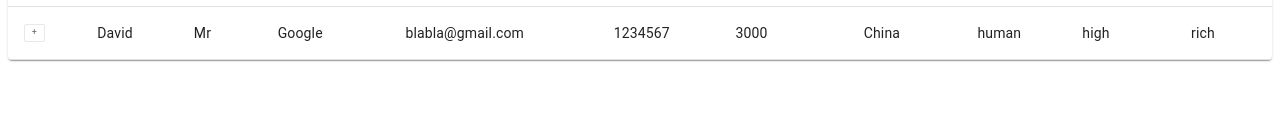
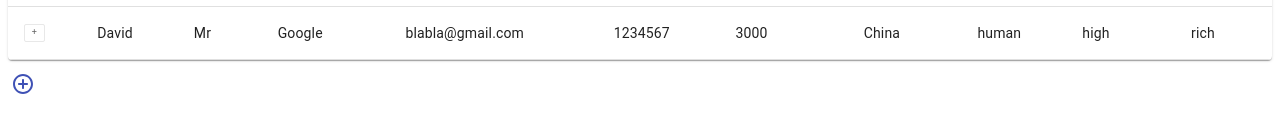
Before and after one commit to AOT-CRM-Project/EzCRM-Client-v1.0.0, a React app: page / in a window 1280 px wide. Shown: the part 183-316 px from the top of the page. Built offline with nearby package versions, Linux system fonts and the light colour scheme.

Commit message:
TC-15: add "add" icon button

```diff
--- a/src/component/ContactTable/ContactTable.module.scss
+++ b/src/component/ContactTable/ContactTable.module.scss
@@ -10,21 +10,13 @@
   font-size: 9px;
 }
 
-.add_icon {
-  width: 7px;
-  height: 6px;
-  font-size:6px;
-  padding: 0;
-}
-
 .add_button {
-  color: #23036a;
-  border: 2px solid #23036a;
-  border-radius: 50%;
-  height: 19px;
-  width: 19px;
+  height: 29px;
+  width: 29px;
   display: flex;
   align-items: center;
   justify-content: center;
-  font-weight: 1000;
+  margin-top: 10px;
+  border: none;
+  background-color: white;
 }
--- a/src/component/ContactTable/ContactTable.tsx
+++ b/src/component/ContactTable/ContactTable.tsx
@@ -11,6 +11,7 @@ import Paper from '@material-ui/core/Paper';
 import styles from './ContactTable.module.scss';
 
 import contacts from './sampleData';
+import AddIcon from '@material-ui/icons/AddCircleOutlineRounded';
 
 const useStyles = makeStyles({
   table: {
@@ -32,6 +33,11 @@ const tableHeads = [
   { key: "notes", value: "Notes" },
 ];
 
+const AddButton = () => (
+  <button className={styles.add_button}>
+    <AddIcon color="primary"/>
+  </button>
+);
 
 export default function ContactTable() {
   const classes = useStyles();
@@ -39,6 +45,7 @@ export default function ContactTable() {
   const tableKeys = tableHeads.map(tableHead => tableHead.key);
 
   return (
+    <>
       <TableContainer component={Paper}>
         <Table className={classes.table} aria-label="simple table">
           <TableHead>
@@ -73,5 +80,8 @@ export default function ContactTable() {
           </TableBody>
         </Table>
       </TableContainer>
+
+      <AddButton />
+    </>
   );
 }
```
Lines whose indentation alone changed are shown as unchanged.
